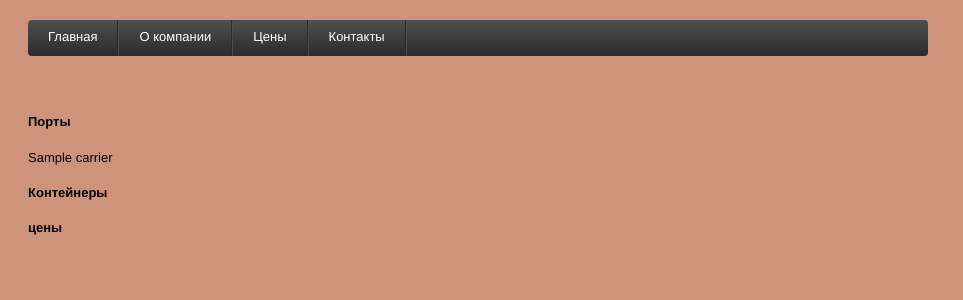
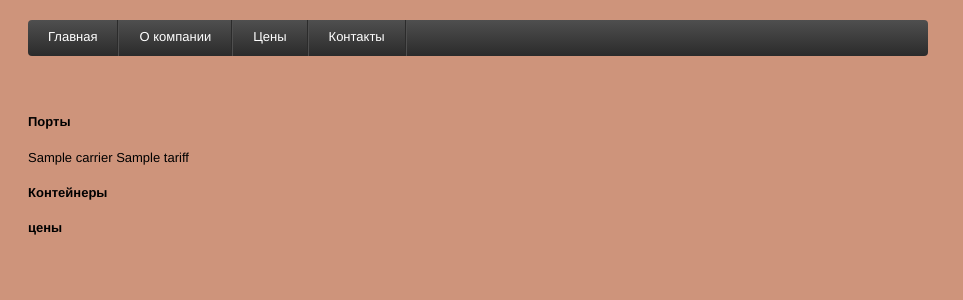
Before and after one commit to TOP-Python224/Troitskij_diploma, a Django app: template myfirstproject/freightstore/templates/freightstore/carriers.html in a window 1280 px wide. Shown: the top 300 px of the page, without its empty margins (0-963 px from the left). Run offline with Django 4.2, Linux system fonts and the light colour scheme; the template is opened without the code that fills it: most values are stand-ins (such as "Sample title", 1, 10 or a date in 2020).

Commit message:
коррект

```diff
--- a/myfirstproject/freightstore/templates/freightstore/carriers.html
+++ b/myfirstproject/freightstore/templates/freightstore/carriers.html
@@ -27,9 +27,10 @@
 			<div class="content">
 				<h4>Порты</h4>
                 <table>
-                    {% for carrier in carrier.freighttariff_set.all %}
+					{{ carrier.name }}
+                    {% for tariff in carrier.freighttariff_set.all %}
                     <tr>
-                        {{ carrier }}
+                        {{ tariff }}
                     </tr>
                     {% endfor %}
                 </table>
```
